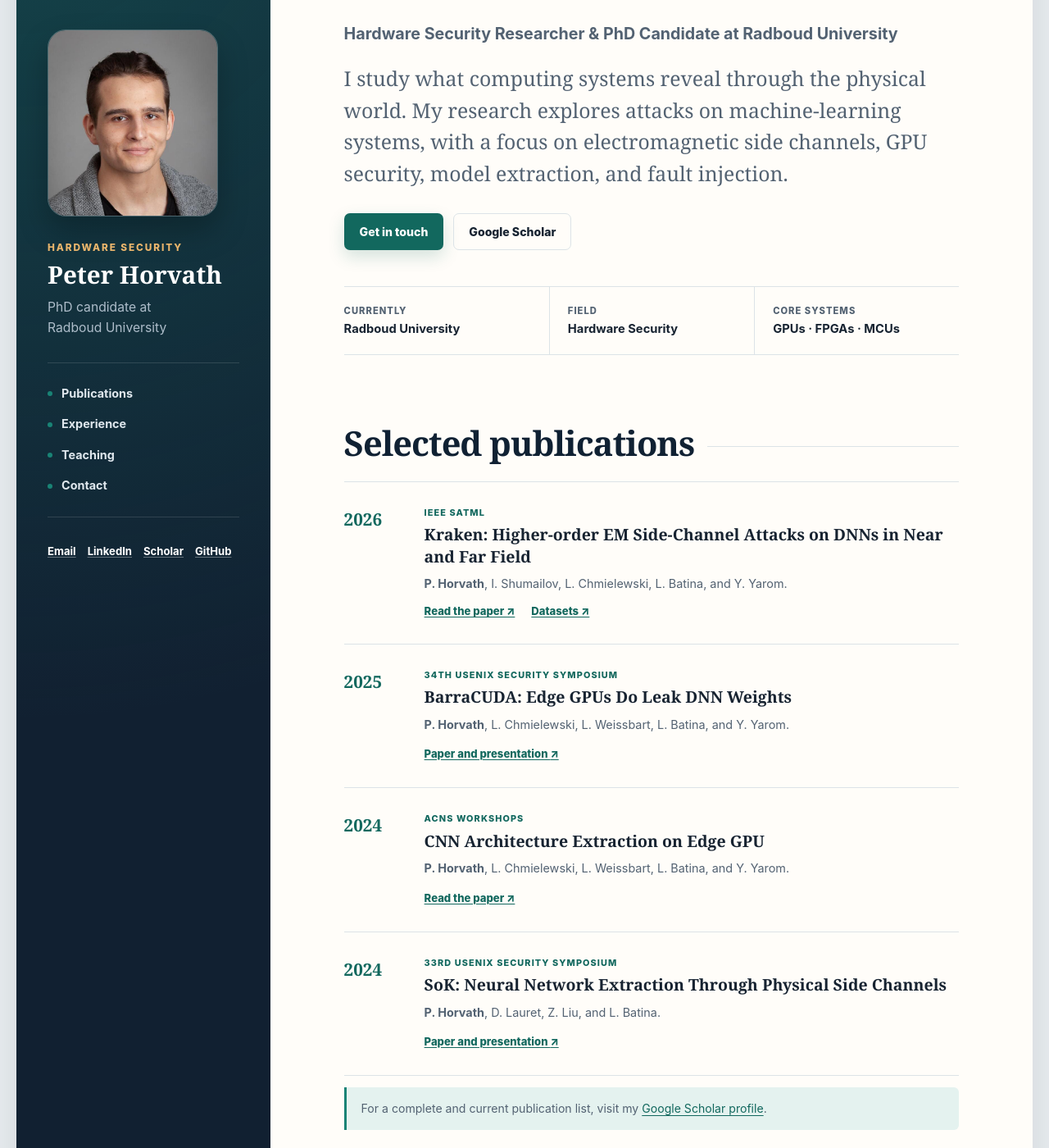
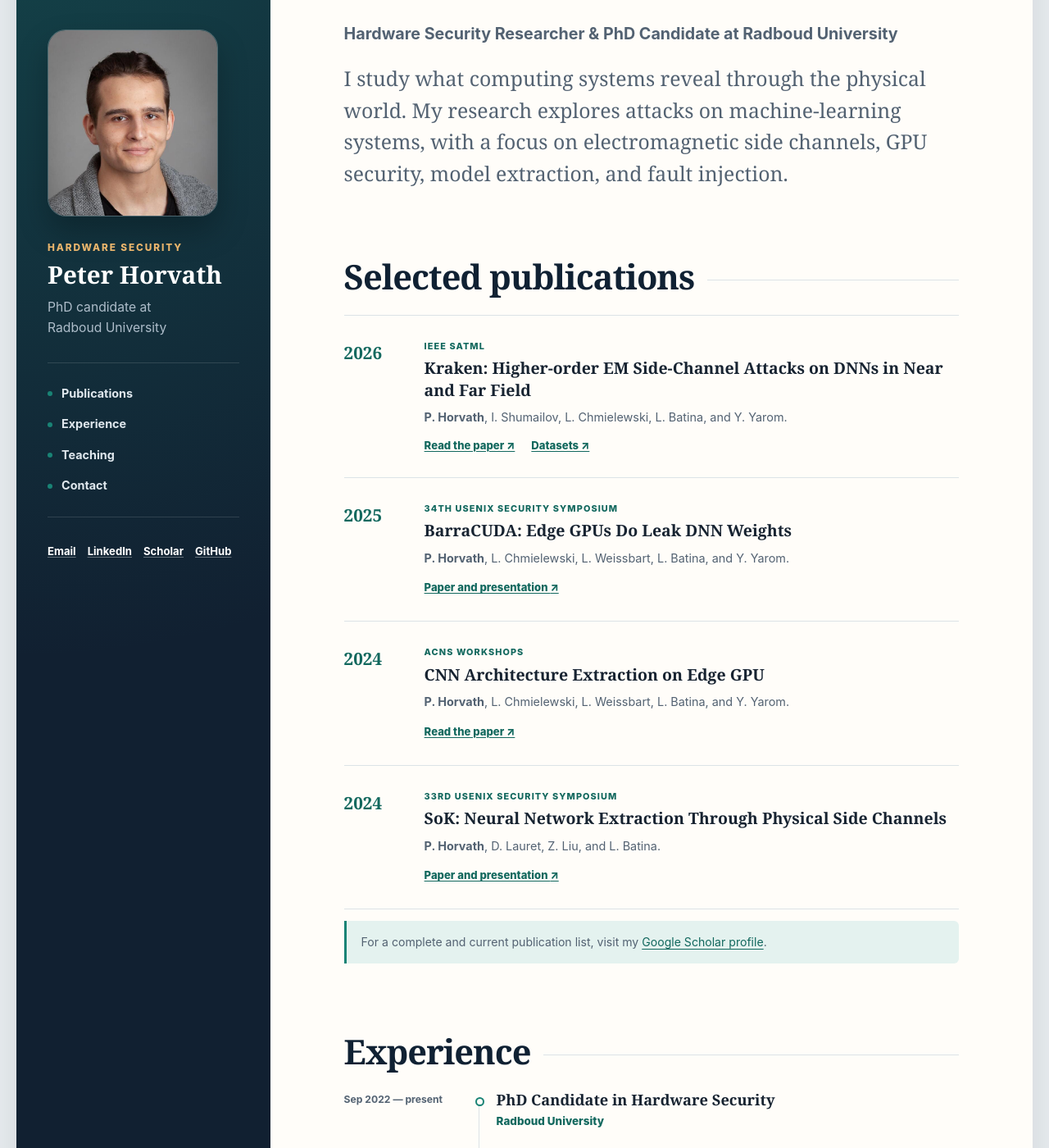
Before and after one commit to PeterHorvath10/peterhorvath10.github.io, a Jekyll site: the page built from README.md, in a window 1280 px wide and 1400 px high, scrolled down 197 px. Shown: the whole window at 82% size. Built offline with Jekyll 4.4.1, drawn with Linux system fonts in a browser that asks for light colours; some of the changed text lies outside the part shown.

Commit message:
Simplify homepage header and footer

```diff
--- a/README.md
+++ b/README.md
@@ -12,26 +12,6 @@ permalink: /
 <p class="hero-role">Hardware Security Researcher &amp; PhD Candidate at Radboud University</p>
 
 <p class="lede">I study what computing systems reveal through the physical world. My research explores attacks on machine-learning systems, with a focus on electromagnetic side channels, GPU security, model extraction, and fault injection.</p>
-
-<p class="hero-actions">
-  <a class="button button-primary" href="mailto:peter.horvath@ru.nl">Get in touch</a>
-  <a class="button button-secondary" href="https://scholar.google.com/citations?user=n0NAh4gAAAAJ&amp;hl=en">Google Scholar</a>
-</p>
-
-<div class="at-a-glance" role="group" aria-label="At a glance">
-  <div>
-    <span class="glance-label">Currently</span>
-    <strong>Radboud University</strong>
-  </div>
-  <div>
-    <span class="glance-label">Field</span>
-    <strong>Hardware Security</strong>
-  </div>
-  <div>
-    <span class="glance-label">Core systems</span>
-    <strong>GPUs · FPGAs · MCUs</strong>
-  </div>
-</div>
 
 ## Selected publications
 
--- a/_layouts/default.html
+++ b/_layouts/default.html
@@ -75,7 +75,6 @@
 
         <footer class="site-footer">
           <p>&copy; {{ site.time | date: '%Y' }} Peter Horvath</p>
-          <p>Content maintained in <a href="https://github.com/PeterHorvath10/peterhorvath10.github.io/blob/main/README.md">README.md</a></p>
         </footer>
       </main>
     </div>
--- a/assets/css/style.css
+++ b/assets/css/style.css
@@ -238,90 +238,6 @@ button:focus-visible {
   font-family: var(--serif);
   font-size: clamp(1.25rem, 2.4vw, 1.55rem);
   line-height: 1.55;
-}
-
-.hero-actions {
-  display: flex;
-  flex-wrap: wrap;
-  gap: 12px;
-  margin: 30px 0 0;
-}
-
-.button {
-  display: inline-flex;
-  align-items: center;
-  justify-content: center;
-  min-height: 45px;
-  padding: 9px 18px;
-  border: 1px solid transparent;
-  border-radius: 7px;
-  font-size: 0.88rem;
-  font-weight: 800;
-  text-decoration: none;
-  transition: transform 0.18s ease, box-shadow 0.18s ease, background 0.18s ease;
-}
-
-.button:hover {
-  transform: translateY(-2px);
-}
-
-.button-primary {
-  color: #fff;
-  background: var(--accent-dark);
-  box-shadow: 0 8px 20px rgba(18, 104, 94, 0.18);
-}
-
-.button-primary:hover {
-  color: #fff;
-  background: var(--accent);
-}
-
-.button-secondary {
-  color: var(--ink);
-  background: transparent;
-  border-color: var(--line);
-}
-
-.button-secondary:hover {
-  color: var(--accent-dark);
-  background: #fff;
-  border-color: #aebdc4;
-}
-
-.at-a-glance {
-  display: grid;
-  grid-template-columns: repeat(3, minmax(0, 1fr));
-  margin: 44px 0 0;
-  border-top: 1px solid var(--line);
-  border-bottom: 1px solid var(--line);
-}
-
-.at-a-glance > div {
-  padding: 20px 22px 20px 0;
-}
-
-.at-a-glance > div + div {
-  padding-left: 22px;
-  border-left: 1px solid var(--line);
-}
-
-.at-a-glance strong,
-.glance-label {
-  display: block;
-}
-
-.glance-label {
-  margin-bottom: 3px;
-  color: var(--ink-soft);
-  font-size: 0.7rem;
-  font-weight: 800;
-  letter-spacing: 0.09em;
-  text-transform: uppercase;
-}
-
-.at-a-glance strong {
-  font-size: 0.92rem;
-  line-height: 1.35;
 }
 
 .page-content > h2 {
@@ -664,25 +580,6 @@ button:focus-visible {
     font-size: clamp(3rem, 17vw, 4.35rem);
   }
 
-  .hero-actions {
-    display: grid;
-    grid-template-columns: 1fr;
-  }
-
-  .at-a-glance {
-    grid-template-columns: 1fr;
-  }
-
-  .at-a-glance > div {
-    padding: 14px 0;
-  }
-
-  .at-a-glance > div + div {
-    padding-left: 0;
-    border-top: 1px solid var(--line);
-    border-left: 0;
-  }
-
   .page-content > h2 {
     margin-top: 64px;
   }
@@ -742,7 +639,6 @@ button:focus-visible {
     padding: 0;
   }
 
-  .hero-actions,
   .site-footer {
     display: none;
   }
```
